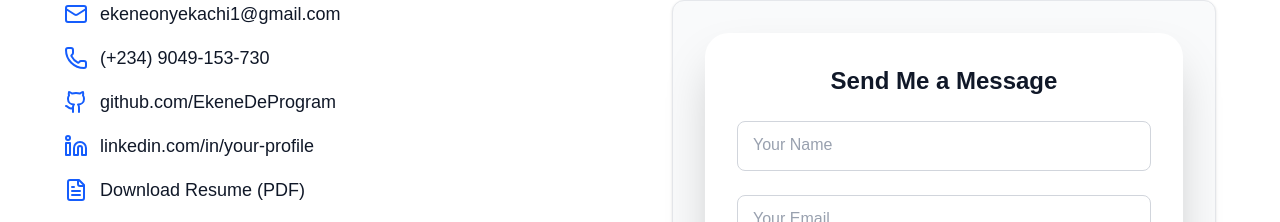
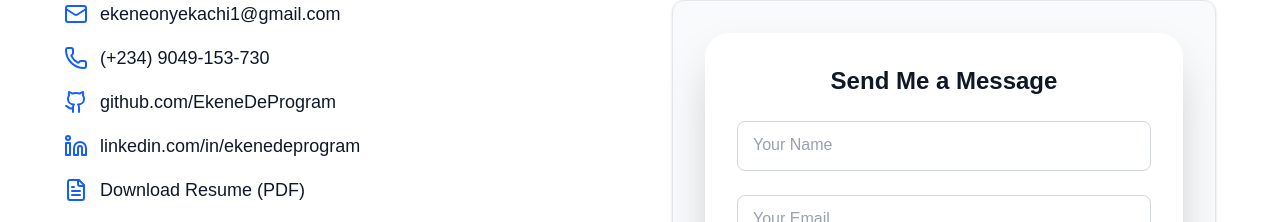
Before and after one commit to EkeneDeProgram/portfolio, a Next.js app: page /contact in a window 1280 px wide. Shown: the part 288-510 px from the top of the page. Built offline with nearby package versions, Linux system fonts and the light colour scheme; no server answers.

Commit message:
update contactInfo.tsx and package.json file

```diff
--- a/components/contact/ContactInfo.tsx
+++ b/components/contact/ContactInfo.tsx
@@ -13,9 +13,15 @@
         {/* Email */}
         <p className="flex items-center gap-3">
           <Mail className="text-blue-600" />
-          <a
+          {/* <a
             href="mailto:ekeneonyekachi1@gmail.com"
             className="hover:underline"
+          > */}
+          <a
+            href="https://mail.google.com/mail/?view=cm&fs=1&to=ekeneonyekachi1@gmail.com"
+            className="hover:underline"
+            target="_blank"
+            rel="noopener noreferrer"
           >
             ekeneonyekachi1@gmail.com
           </a>
@@ -44,12 +50,12 @@
         <p className="flex items-center gap-3">
           <Linkedin className="text-blue-600" />
           <a
-            href="https://linkedin.com/in/your-profile"
+            href="https://linkedin.com/in/ekenedeprogram"
             target="_blank"
             rel="noopener noreferrer"
             className="hover:underline"
           >
-            linkedin.com/in/your-profile
+            linkedin.com/in/ekenedeprogram
           </a>
         </p>
 
--- a/package.json
+++ b/package.json
@@ -10,8 +10,6 @@
   },
   "dependencies": {
     "@emailjs/browser": "^4.4.1",
-    "framer-motion": "^12.23.13",
-    "lottie-react": "^2.4.1",
     "lucide-react": "^0.544.0",
     "next": "15.5.0",
     "next-seo": "^6.8.0",
```
Also changed, not shown: 2 other files (tests, documents, lock files or other folders).
